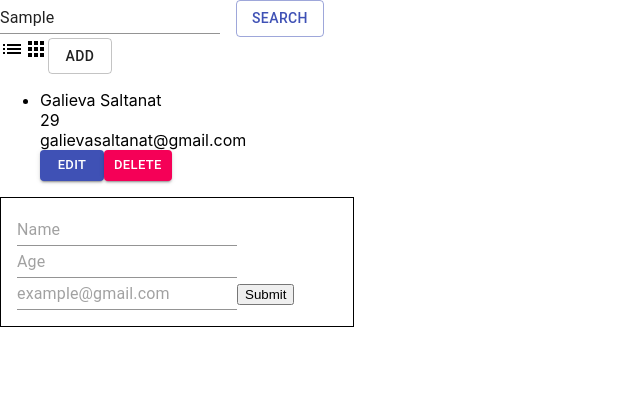
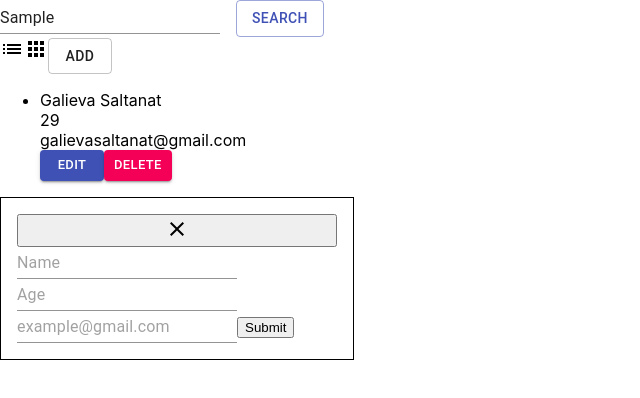
Before and after one commit to Salta9able/Contact-list-in-ReactJS, a React (Create React App) app: page / in a window 1280 px wide. Both pictures are taken after typing "Sample" into the empty fields and a click on the button "ADD". Shown: the top 398 px of the page, without its empty margins (0-640 px from the left). Built offline with nearby package versions, Linux system fonts and the light colour scheme.

Commit message:
added logic for modal component

```diff
--- a/src/App.js
+++ b/src/App.js
@@ -36,7 +36,11 @@ function App() {
   const showModal = () => {
     setModalVisibility(true)
   }
+  const closeModal = () => {
+    setModalVisibility(false)
+  }
 
+  const modalRef = React.useRef();
 
   return (
     <div className="App">
@@ -51,7 +55,7 @@ function App() {
           }
         </ul>
       </main>
-      {modalVisibility && <Modal userInfo={userInfo} setUserInfo={setUserInfo} setUsersList={setUsersList} usersList={usersList} />}
+      {modalVisibility && <Modal ref={modalRef} userInfo={userInfo} setUserInfo={setUserInfo} setUsersList={setUsersList} usersList={usersList} closeModal={closeModal}/>}
 
     </div>
   );
--- a/src/components/Modal.jsx
+++ b/src/components/Modal.jsx
@@ -1,10 +1,11 @@
 import React from 'react'
 import Input from '@material-ui/core/Input'
+import CloseIcon from '@material-ui/icons/Close';
 import { v4 as uuidv4 } from 'uuid'
 
 import './style.css'
 
-function Modal({setUsersList, usersList, userInfo, setUserInfo}) {
+const Modal = React.forwardRef(({setUsersList, usersList, userInfo, setUserInfo, closeModal}, ref) => {
     const handleChange = (e) => {
         const value = e.target.value;
 
@@ -24,7 +25,10 @@ function Modal({setUsersList, usersList, userInfo, setUserInfo}) {
 
 
     return (
-        <div className="modal">
+        <div ref={ref} className="modal">
+            <button className="close_btn" onClick={() => closeModal()}>
+                <CloseIcon />
+            </button>
             <form>
                 <Input type="text" name="name" placeholder="Name" value={userInfo.name} onChange={handleChange}/>
                 <Input type="text" name="age" placeholder="Age" value={userInfo.age} onChange={handleChange}/>
@@ -34,6 +38,7 @@ function Modal({setUsersList, usersList, userInfo, setUserInfo}) {
 
         </div>
     )
-}
+})
+
 
 export default Modal
```
